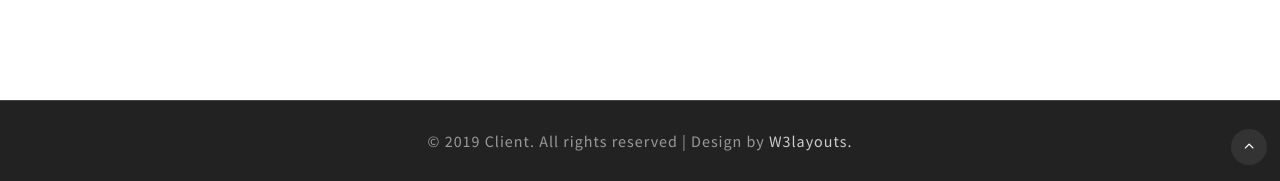
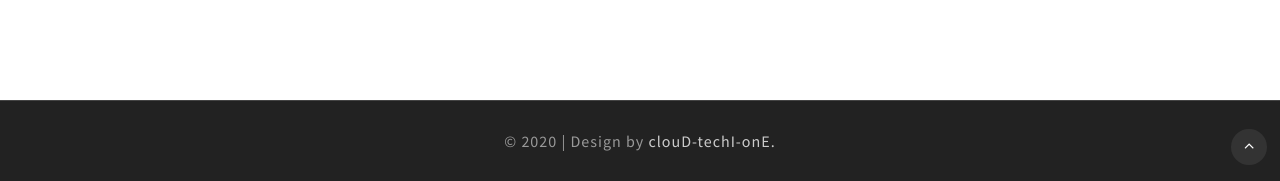
Before and after one commit to AflahuDheen/my-resume, a plain HTML site: page index.html in a window 1280 px wide. Shown: the part 3804-3985 px from the top of the page. Drawn offline with Linux system fonts and the light colour scheme.

Commit message:
footerEdited

```diff
--- a/index.html
+++ b/index.html
@@ -517,8 +517,8 @@ Smartphone Compatible web template, free webdesigns for Nokia, Samsung, LG, Sony
 <!-- copyright -->
 <div class="copyright py-3 text-center">
 	<div class="container">
-		<p class="my-2">© 2019 Client. All rights reserved | Design by
-			<a href="http://w3layouts.com"> W3layouts.</a>
+		<p class="my-2">© 2020 | Design by
+			<a href="#"> clouD-techI-onE.</a>
 		</p>
 	</div>
 </div>
```
